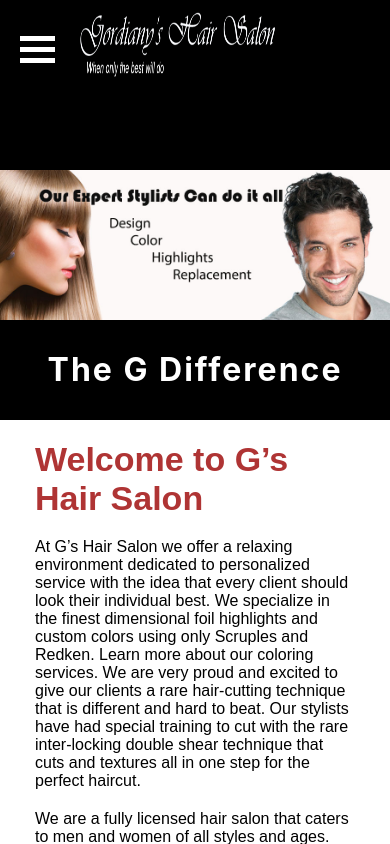
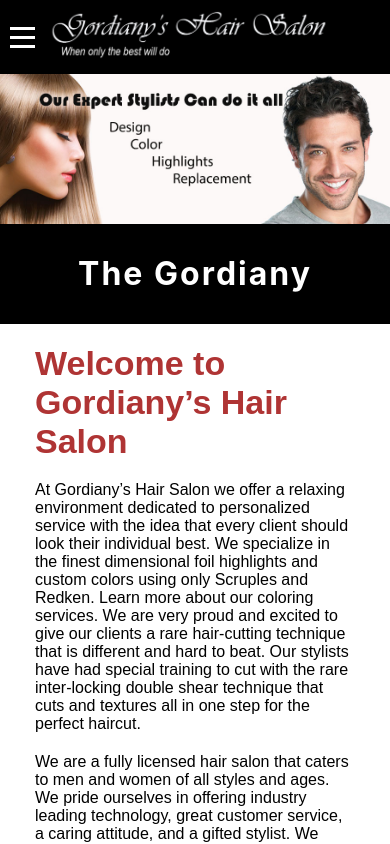
Before and after one commit to Graeme-Parker-Smith/hair-final, a React (Create React App) app: page / in a window 390 px wide. Shown: the top 844 px of the page. Built offline with nearby package versions, Linux system fonts and the light colour scheme.

Commit message:
update header

```diff
--- a/src/components/CenterParagraph/CenterParagraph.js
+++ b/src/components/CenterParagraph/CenterParagraph.js
@@ -4,9 +4,9 @@ import './CenterParagraph.css';
 export default () => {
 	return (
 		<div className="center-paragraph">
-			<h2>Welcome to G’s Hair Salon</h2>
+			<h2>Welcome to Gordiany’s Hair Salon</h2>
 			<p>
-				At G’s Hair Salon we offer a relaxing environment dedicated to personalized service with the idea
+				At Gordiany’s Hair Salon we offer a relaxing environment dedicated to personalized service with the idea
 				that every client should look their individual best. We specialize in the finest dimensional foil
 				highlights and custom colors using only Scruples and Redken. Learn more about our coloring services. We
 				are very proud and excited to give our clients a rare hair-cutting technique that is different and hard
--- a/src/components/GridDisplay/GridDisplay.js
+++ b/src/components/GridDisplay/GridDisplay.js
@@ -24,7 +24,7 @@ export default () => {
 	return (
 		<div className="grid-display">
 			<div style={{ textAlign: 'center' }}>
-				<span>Why G Hair Studio?</span>
+				<span>Why Gordiany Hair Studio?</span>
 			</div>
 			<div className="grid-container">
 				<Card header={cardHeaders[0]} text={cardTexts[0]} />
--- a/src/components/Header/Header.css
+++ b/src/components/Header/Header.css
@@ -1,8 +1,3 @@
-/* .header {
-	background-color: '#000';
-	opacity: 0.75;
-	height: 5rem;
-} */
 
 * {
 	margin: 0;
@@ -11,57 +6,45 @@
 	transition: all 0.25s linear;
 }
 
-/* .scroll-padding {
-	height: 130px;
-	background-color: pink;
+.hamburger {
+	cursor: pointer;
+	padding: 5px 10px;
+	align-self: center;
+	text-align: center;
+	align-content: center;
+	align-items: center;
+	justify-content: center;
+	/* margin: 0 auto; */
 }
 
-.no-padding {
-	height: 0px;
-	background-color: pink;
-} */
+.hamburger > div {
+	width: 25px;
+	height: 3px;
+	background-color: white;
+	margin: 6px 0;
+}
+
+@media only screen and (min-width: 901px) {
+	.hamburger {
+		display: none;
+	}
+}
 
 header {
-	/* position: fixed; */
 	top: 0;
 	width: 100%;
 	display: flex;
 	flex-wrap: nowrap;
-	justify-content: space-between;
 	align-items: center;
 	padding: 10px 60px;
 	position: fixed;
-	/* animation: 1s fadein 0.5s forwards;
-	opacity: 0; */
 	color: #fff;
+	justify-content: space-between;
+	flex-direction: row;
 	background-color: #000;
 	z-index: 1000;
 }
 
-/* @media all and (max-width: 1200px) {
-	header span {
-		display: none;
-	}
-} */
-
-.hamburger {
-	cursor: pointer;
-	padding: 20px;
-}
-
-.hamburger > div {
-	width: 35px;
-	height: 5px;
-	background-color: white;
-	margin: 6px 0;
-	/* margin-right: 0px; */
-}
-
-@media only screen and (min-width: 900px) {
-	.hamburger {
-		display: none;
-	}
-}
 
 @media only screen and (max-width: 900px) {
 	header {
@@ -75,104 +58,14 @@ header {
 		bottom: 0;
 		background-color: black;
 		width: 250px;
-		/* -webkit-transform: translateX(50vw);
-		transform: translateX(100vw); */
 		height: 100vh;
 		flex-direction: column;
 		box-sizing: content-box;
-		/* justify-content: flex-start; */
-		/* align-items: flex-start; */
 		width: min-content;
 	}
 	.expanded {
 		transform: translateX(-160px);
 		/* margin-left: 160px; */
-	}
-}
-
-/* @media only screen and (max-width: 1200px) {
-	.header__icon {
-		position: relative;
-		display: block;
-		float: left;
-		width: 50px;
-		height: 66px;
-		cursor: pointer;
-	}
-}
-
-@media only screen and (max-width: 1200px) {
-	.header__icon:after {
-		content: '';
-		position: absolute;
-		display: block;
-		width: 1rem;
-		height: 0;
-		top: 16px;
-		left: 15px;
-		box-shadow: 0 10px 0 1px #fff, 0 16px 0 1px #fff, 0 22px 0 1px #fff;
-	}
-} */
-
-/* @media all and (max-width: 1700px) {
-	header nav {
-		float: right;
-	}
-} */
-
-@keyframes fadein {
-	100% {
-		opacity: 1;
-	}
-}
-
-/* @keyframes shrinkPadding {
-	0% {
-		padding: 50px 50px;
-	}
-	100% {
-		padding: 10px 50px;
-	}
-} */
-
-/* @keyframes shrinkheader {
-	0% {
-		padding: 50px 50px;
-	}
-	100% {
-		padding: 0;
-	}
-} */
-@keyframes shrinkh1 {
-	0% {
-		font-size: 400%;
-	}
-	100% {
-		font-size: 200%;
-	}
-}
-@keyframes shrinkh5 {
-	0% {
-		font-size: 150%;
-	}
-	100% {
-		font-size: 75%;
-	}
-}
-@keyframes growh1 {
-	0% {
-		font-size: 200%;
-	}
-	100% {
-		font-size: 400%;
-	}
-}
-@keyframes growh5 {
-	0% {
-		font-size: 75%;
-	}
-	100% {
-		font-size: 150%;
 	}
 }
 
@@ -185,29 +78,24 @@ header {
 	/* animation: 0.25s shrinkPadding 0s forwards; */
 }
 
+img {
+	height: 50px;
+}
+
 .sticky img {
 	height: 50px;
 	transition: height 0.25s linear;
 }
-@media only screen and (max-width: 900px) {
+/* @media only screen and (min-width: 900px) {
 	img {
 		height: 70px;
 	}
-}
-@media only screen and (max-width: 700px) {
-	/* header {
-		flex-direction: column;
-		padding-left: 0;
-		margin-left: 0;
-		align-items: flex-start;
-		width: 100%;
-	} */
-}
+} */
 
 @media only screen and (max-width: 700px) {
-	header img {
+	/* header img {
 		width: 80%;
-	}
+	} */
 
 	header {
 		flex-direction: row-reverse;
@@ -271,3 +159,42 @@ ul,
 nav {
 	list-style: none;
 }
+
+
+@keyframes fadein {
+	100% {
+		opacity: 1;
+	}
+}
+@keyframes shrinkh1 {
+	0% {
+		font-size: 400%;
+	}
+	100% {
+		font-size: 200%;
+	}
+}
+@keyframes shrinkh5 {
+	0% {
+		font-size: 150%;
+	}
+	100% {
+		font-size: 75%;
+	}
+}
+@keyframes growh1 {
+	0% {
+		font-size: 200%;
+	}
+	100% {
+		font-size: 400%;
+	}
+}
+@keyframes growh5 {
+	0% {
+		font-size: 75%;
+	}
+	100% {
+		font-size: 150%;
+	}
+}
--- a/src/components/Header/Header.js
+++ b/src/components/Header/Header.js
@@ -2,7 +2,6 @@ import React, { useState, useEffect } from 'react';
 import './Header.css';
 
 export default ({expanded, setExpanded}) => {
-	// const [expanded, setExpanded] = useState(false);
 	const [isSticky, setSticky] = useState(false);
 	const handleScroll = () => {
 		console.log(document.body.scrollTop);
--- a/src/components/ImageChanger/ImageChanger.css
+++ b/src/components/ImageChanger/ImageChanger.css
@@ -38,7 +38,7 @@
 	}
 
 	.ImageChanger {
-		padding-top: 170px;
+		padding-top: 74px;
 	}
 }
 
--- a/src/components/ImageChanger/ImageChanger.js
+++ b/src/components/ImageChanger/ImageChanger.js
@@ -37,7 +37,7 @@ export default () => {
 				</div>
 			</div>
 			<div className="banner">
-				<span>The G Difference</span>
+				<span>The Gordiany Difference</span>
 			</div>
 		</div>
 	);
```
